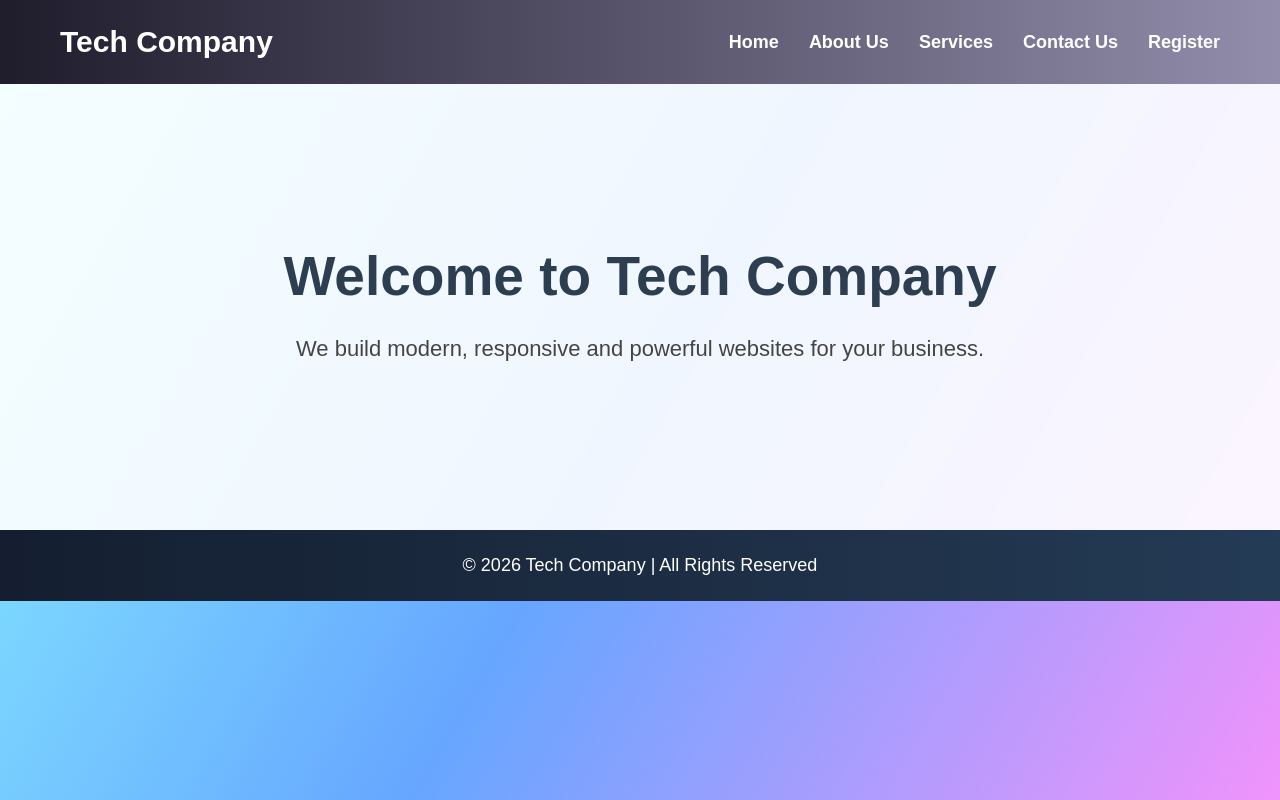
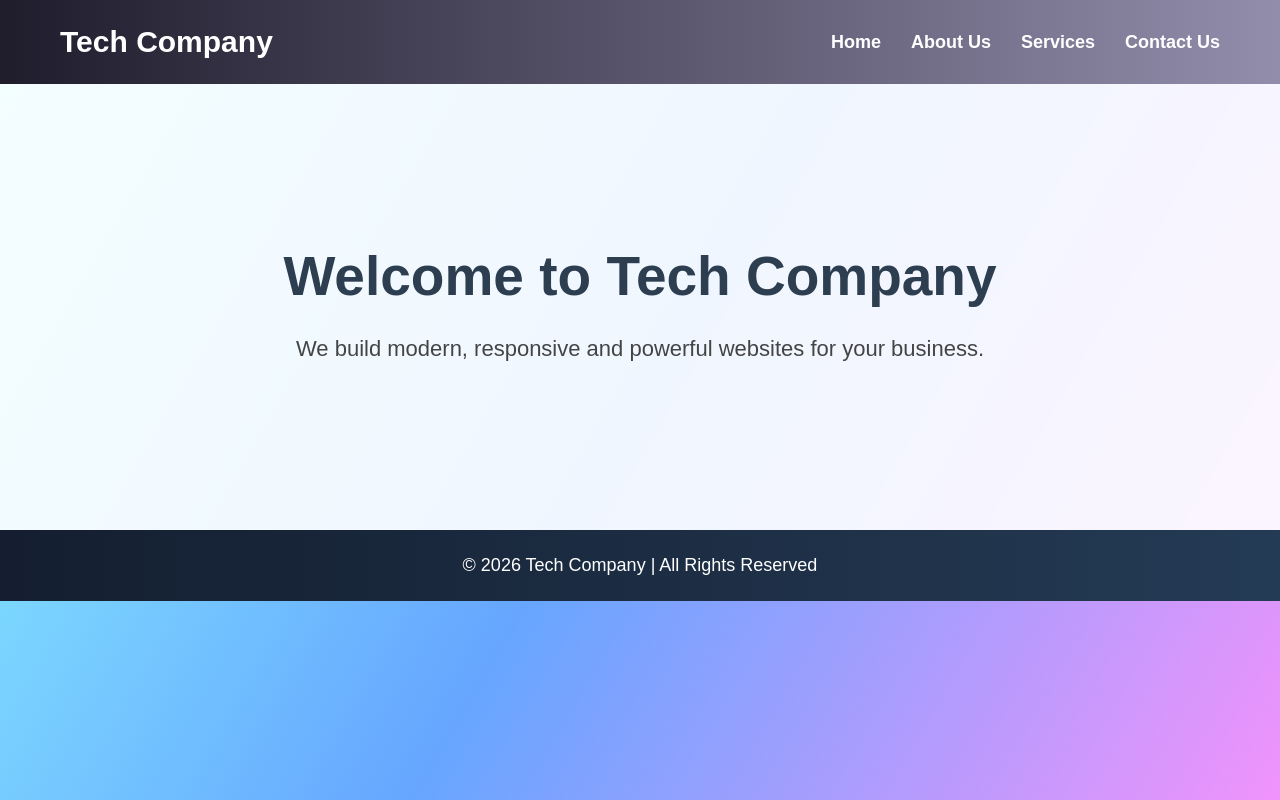
Before and after one commit to mahnoor123-jpg/My-Projects, a plain HTML site: page Responsive Company Website/index.html in a window 1280 px wide. Drawn offline with Linux system fonts and the light colour scheme.

Commit message:
Update index.html

```diff
--- a/Responsive Company Website/index.html
+++ b/Responsive Company Website/index.html
@@ -15,7 +15,7 @@
         <li><a href="about.html">About Us</a></li>
         <li><a href="services.html">Services</a></li>
         <li><a href="contact.html">Contact Us</a></li>
-         <li><a href="form.html">Register</a></li>
+
     </ul>
 </nav>
 
```
